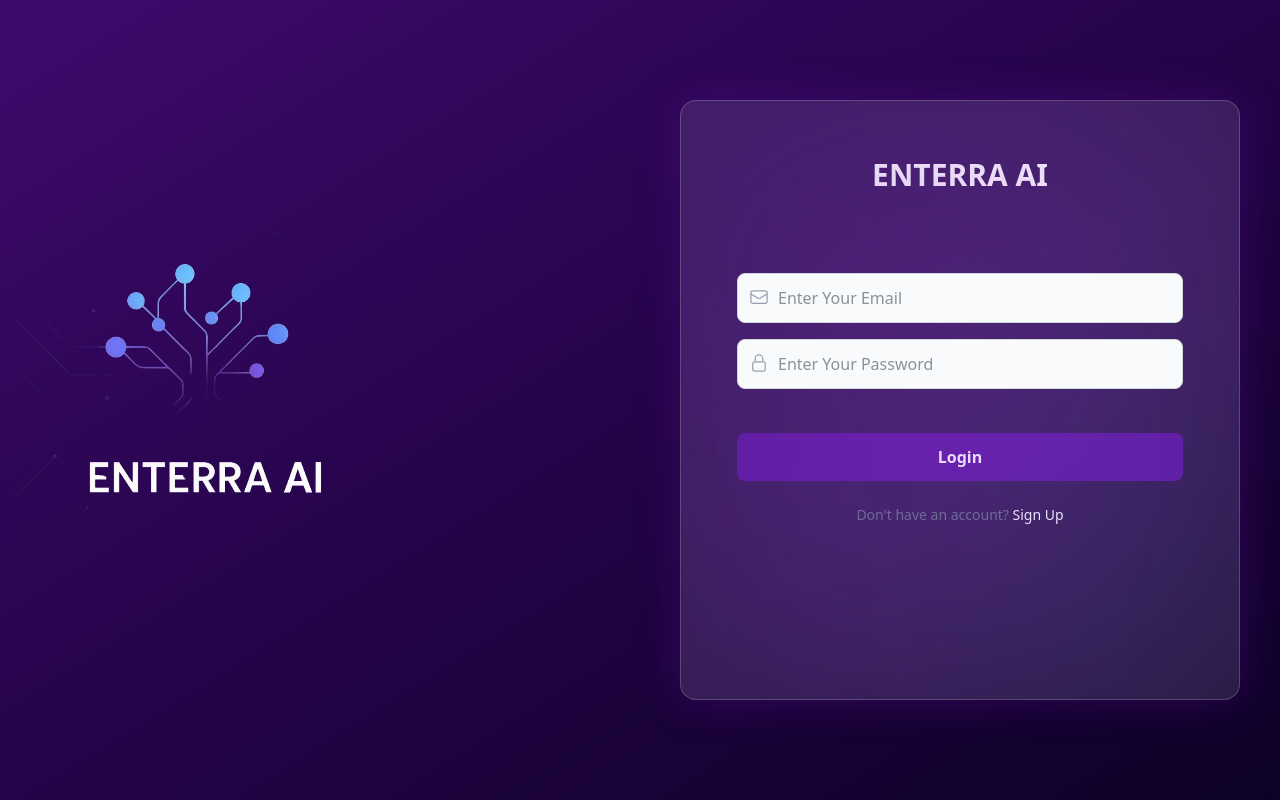
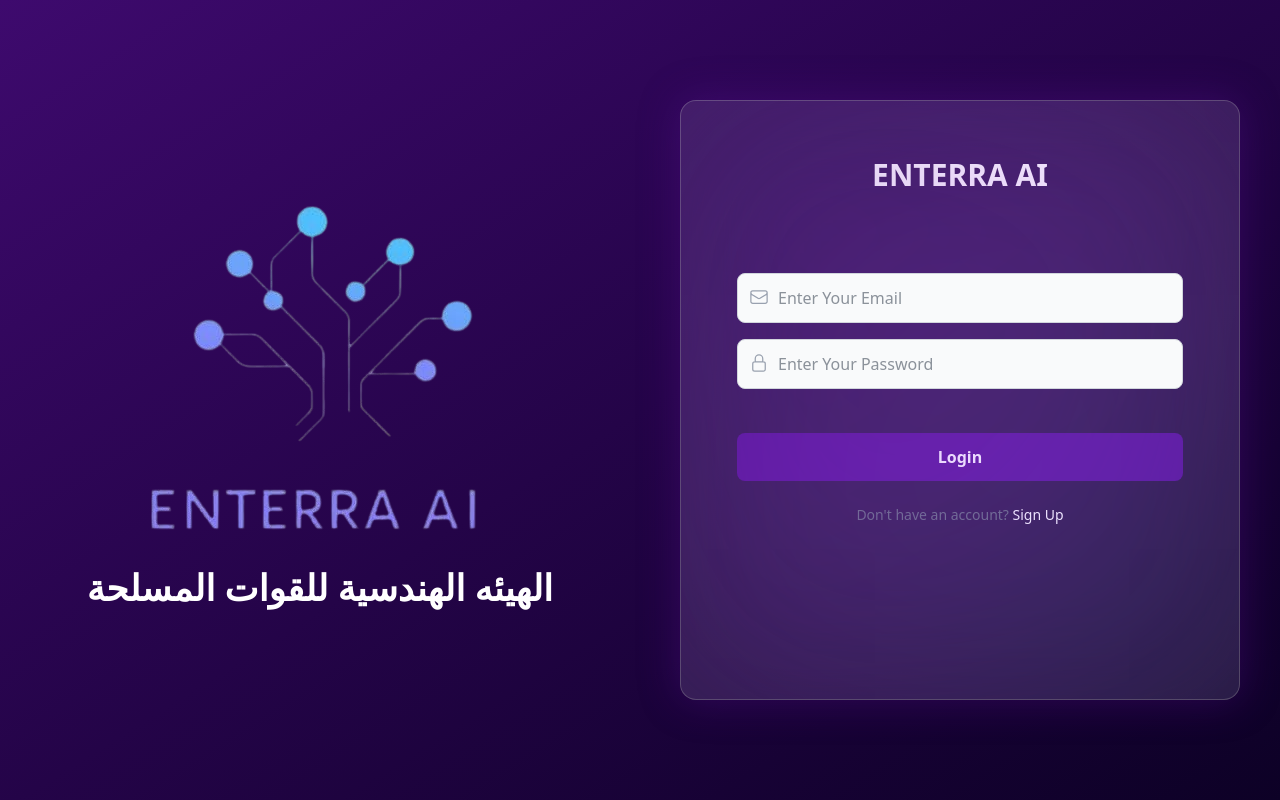
Before and after one commit to gehadsayed1/enterra-ai, a Vue app: page /login in a window 1280 px wide. Built offline with nearby package versions, Linux system fonts and the light colour scheme.

Commit message:
feat: add new login page with UI and authentication logic

```diff
--- a/src/pages/Login.vue
+++ b/src/pages/Login.vue
@@ -1,8 +1,17 @@
 <template>
   <div class="min-h-screen flex bg-gradient-to-br from-[#3e0a6e] to-[#0D0126]">
-    <div class="hidden md:flex w-1/2 items-center justify-center p-10 relative">
-      <img src="../assets/bg.png" alt="Enterra AI" class="max-w-6xl" />
-    </div>
+<div class="hidden md:flex w-1/2 items-center justify-center p-10 flex-col relative">
+  <img src="../assets/logo.png" alt="Enterra AI" class="max-w-4xl" />
+
+  <h1
+    class="text-4xl font-extrabold text-center text-white mt-6 w-full"
+    style="position: static !important;"
+  >
+    الهيئه الهندسية للقوات المسلحة
+  </h1>
+</div>
+
+
 
     <div class="w-full md:w-1/2 flex items-center justify-center p-10">
       <div
```
